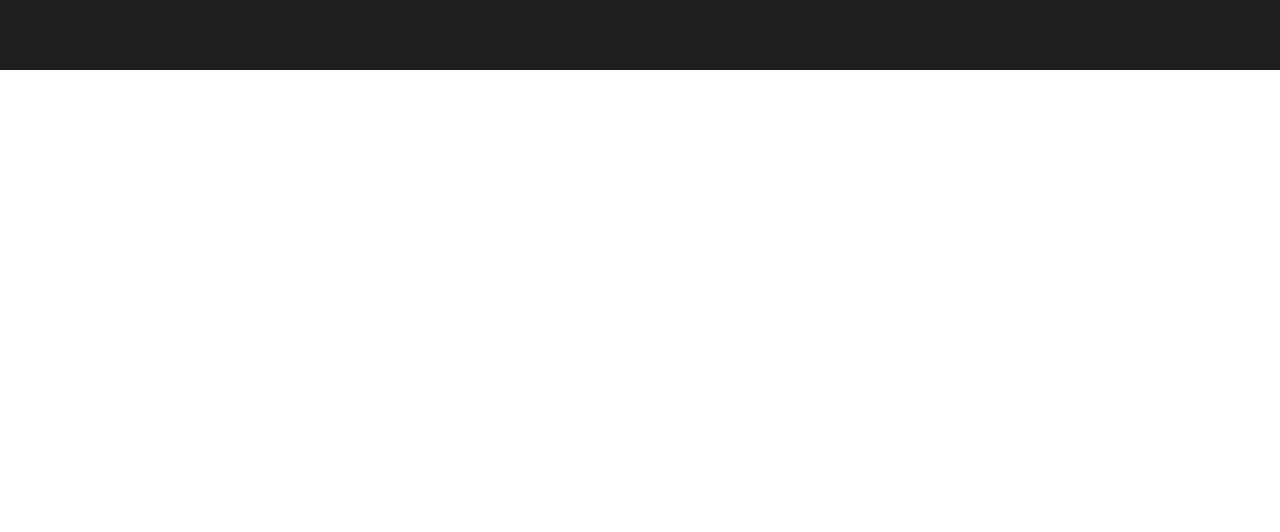
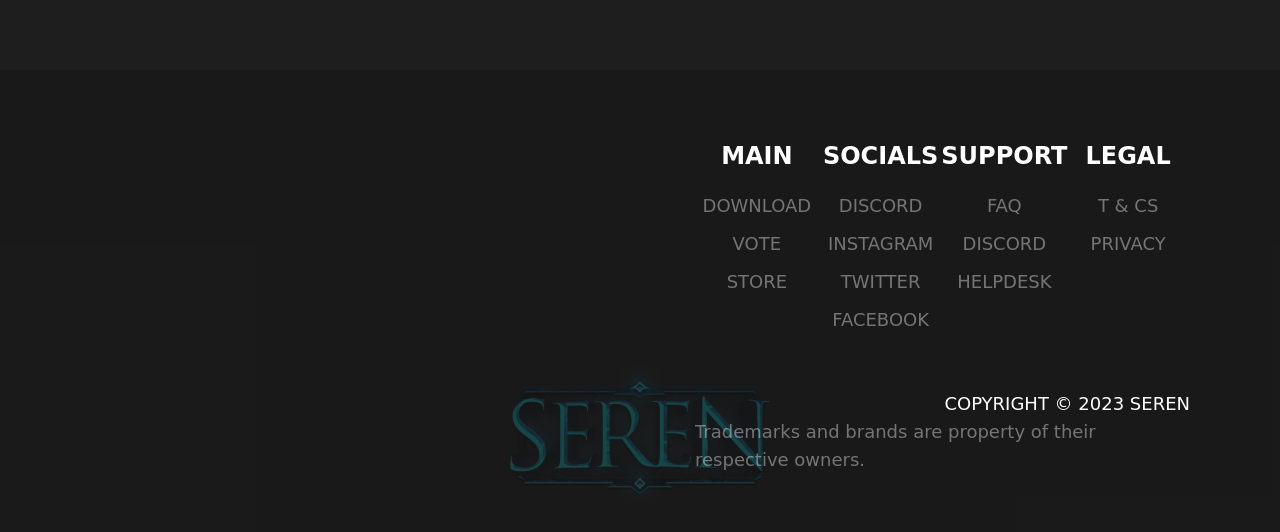
Before and after one commit to vfshera/seren, a website: page src/index.html in a window 1280 px wide. Shown: the part 2044-2576 px from the top of the page. Before the commit the page ends 2114 px from the top, so only its background shows below. Drawn offline with nearby package versions, Linux system fonts and the light colour scheme; files that its build step writes are made by us from their sources; a web font is replaced by a local one.

Commit message:
footer navigation

```diff
--- a/src/index.html
+++ b/src/index.html
@@ -354,5 +354,110 @@
         </div>
       </div>
     </section>
+
+    <footer class="relative bg-gray-1">
+      <div
+        class="bg-gray-1/80 relative z-[5] py-[70px] px-[90px] flex justify-between items-center"
+      >
+        <div></div>
+        <div class="w-[45%] flex flex-col gap-14">
+          <nav class="grid grid-cols-4">
+            <!-- main -->
+            <div class="flex flex-col items-center">
+              <p class="font-bold text-2xl text-white mb-5 uppercase">MAIN</p>
+              <ul class="flex flex-col items-center gap-2.5">
+                <li>
+                  <a href="#" class="uppercase text-lg text-white/40"
+                    >Download</a
+                  >
+                </li>
+                <li>
+                  <a href="#" class="uppercase text-lg text-white/40">Vote</a>
+                </li>
+                <li>
+                  <a href="#" class="uppercase text-lg text-white/40">Store</a>
+                </li>
+              </ul>
+            </div>
+            <!-- socials -->
+            <div class="flex flex-col items-center">
+              <p class="font-bold text-2xl text-white mb-5 uppercase">
+                SOCIALS
+              </p>
+              <ul class="flex flex-col items-center gap-2.5">
+                <li>
+                  <a href="#" class="uppercase text-lg text-white/40"
+                    >Discord</a
+                  >
+                </li>
+                <li>
+                  <a href="#" class="uppercase text-lg text-white/40"
+                    >Instagram</a
+                  >
+                </li>
+                <li>
+                  <a href="#" class="uppercase text-lg text-white/40"
+                    >Twitter</a
+                  >
+                </li>
+                <li>
+                  <a href="#" class="uppercase text-lg text-white/40"
+                    >Facebook</a
+                  >
+                </li>
+              </ul>
+            </div>
+            <!-- support -->
+            <div class="flex flex-col items-center">
+              <p class="font-bold text-2xl text-white mb-5 uppercase">
+                SUPPORT
+              </p>
+              <ul class="flex flex-col items-center gap-2.5">
+                <li>
+                  <a href="#" class="uppercase text-lg text-white/40">Faq</a>
+                </li>
+                <li>
+                  <a href="#" class="uppercase text-lg text-white/40"
+                    >Discord</a
+                  >
+                </li>
+                <li>
+                  <a href="#" class="uppercase text-lg text-white/40"
+                    >Helpdesk</a
+                  >
+                </li>
+              </ul>
+            </div>
+            <!-- leagl -->
+            <div class="flex flex-col items-center">
+              <p class="font-bold text-2xl text-white mb-5 uppercase">LEGAL</p>
+              <ul class="flex flex-col items-center gap-2.5">
+                <li>
+                  <a href="#" class="uppercase text-lg text-white/40">T & Cs</a>
+                </li>
+                <li>
+                  <a href="#" class="uppercase text-lg text-white/40"
+                    >Privacy</a
+                  >
+                </li>
+              </ul>
+            </div>
+          </nav>
+
+          <div class="flex flex-col items-end">
+            <p class="text-white text-lg uppercase">COPYRIGHT © 2023 SEREN</p>
+            <p class="text-white/40 text-lg">
+              Trademarks and brands are property of their respective owners.
+            </p>
+          </div>
+        </div>
+      </div>
+      <!-- footer logo -->
+      <img
+        src="/public/images/name.webp"
+        class="absolute bottom-8 left-1/2 h-[150px] z-0 -translate-x-1/2"
+        alt=""
+      />
+    </footer>
   </body>
 </html>
```
